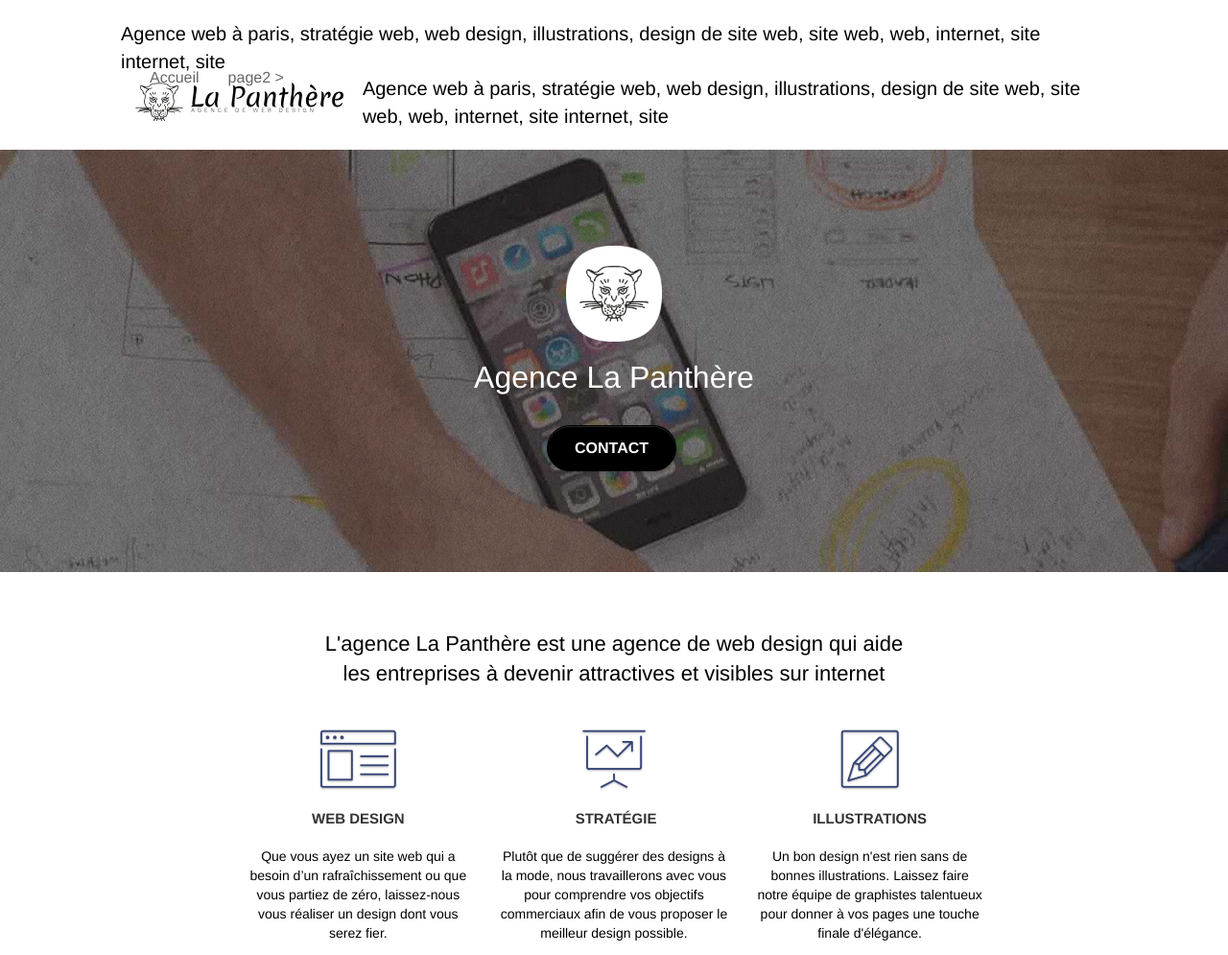
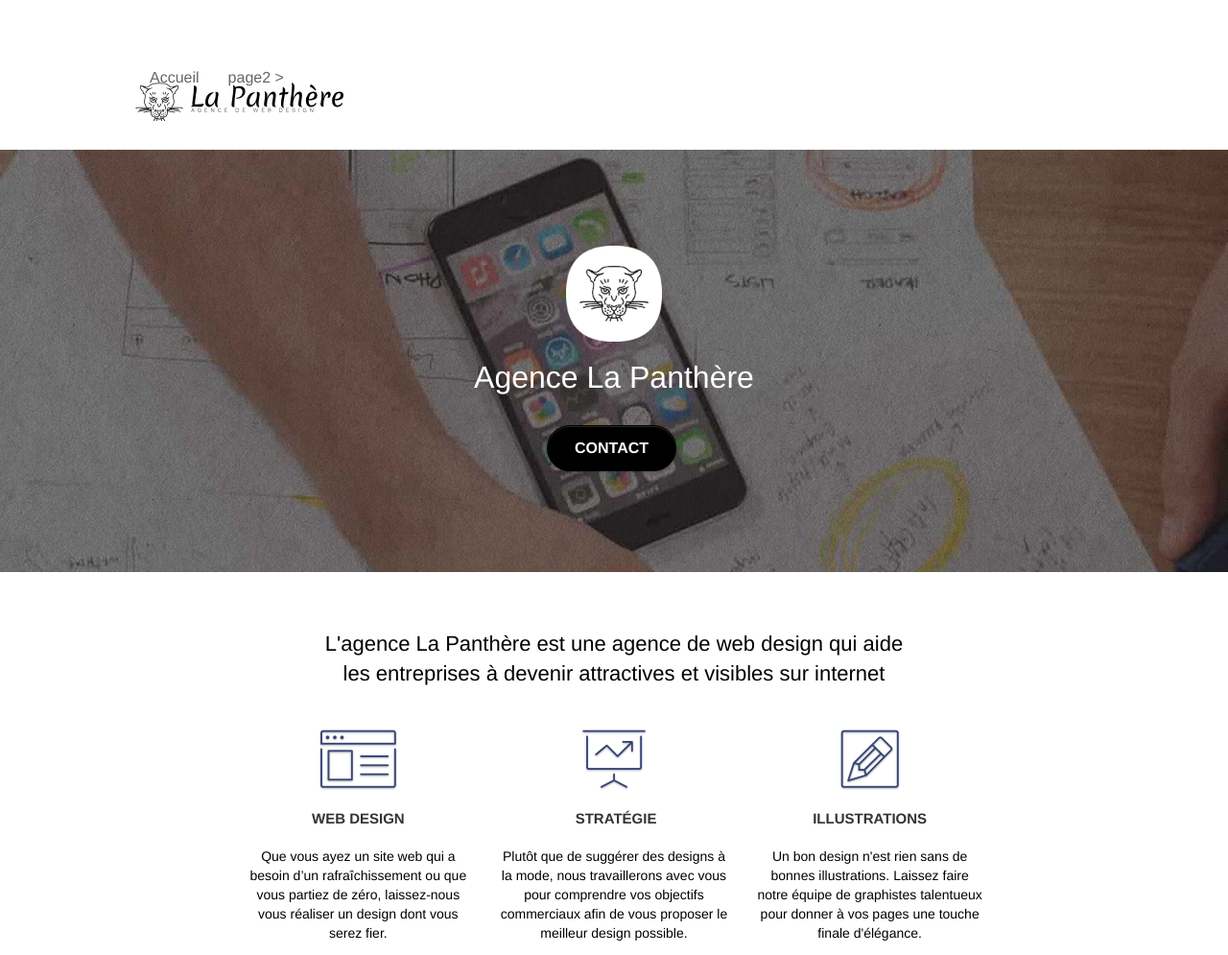
Before and after one commit to fanf-git/optimisez-un-site-web, a plain HTML site: page optimisez-un-site/modifier/index.html in a window 1280 px wide. Shown: the top 995 px of the page at 96% size. Drawn offline with nearby package versions, Linux system fonts and the light colour scheme.

Commit message:
modification couleur

```diff
--- a/optimisez-un-site/modifier/index.html
+++ b/optimisez-un-site/modifier/index.html
@@ -37,9 +37,9 @@
 
 		<nav class="navbar row">
 			<div class="navbar-header">
-				<div class="keywords" style="color:#000000;font-size:20px;">Agence web à paris, stratégie web, web design, illustrations, design de site web, site web, web, internet, site internet, site</div>
+				<div class="keywords" style="color:#ffffff;font-size:20px;">Agence web à paris, stratégie web, web design, illustrations, design de site web, site web, web, internet, site internet, site</div>
 				<a class="navbar-brand" href="index.html"><img src="img/agence-la-panthere-monochrome.svg" alt="paris web design logo agence web meilleure agence" height="40" /></a>
-				<div class="keywords" style="color:#000000;font-size:20px;">Agence web à paris, stratégie web, web design, illustrations, design de site web, site web, web, internet, site internet, site</div>
+				<div class="keywords" style="color:#ffffff;font-size:20px;">Agence web à paris, stratégie web, web design, illustrations, design de site web, site web, web, internet, site internet, site</div>
 				<button id="nav-toggle" type="button" class="ui-navbar-toggle navbar-toggle" data-toggle="collapse" data-target=".navbar-1">
 					<span class="sr-only">Toggle navigation</span><span class="icon-bar"></span><span class="icon-bar"></span><span class="icon-bar"></span>
 				</button>
```
